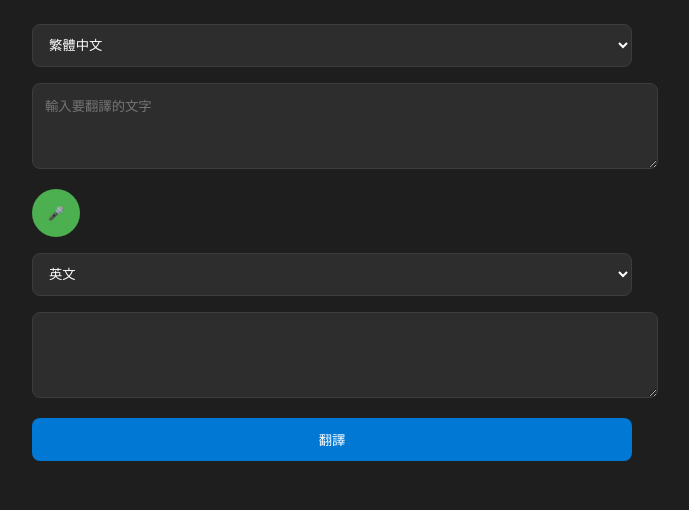
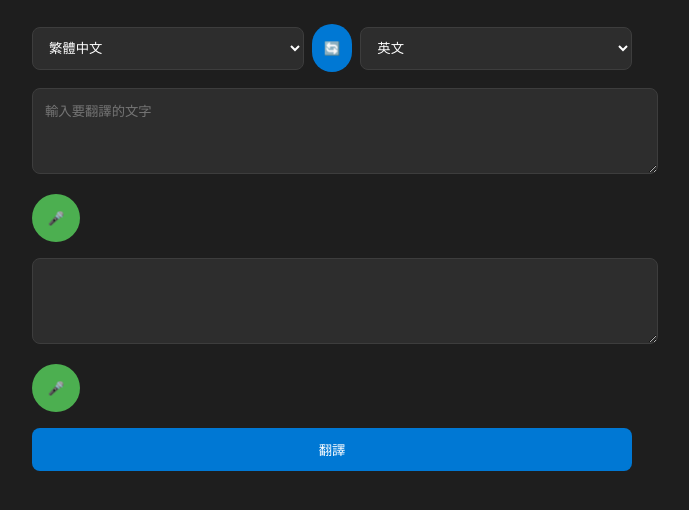
Before and after one commit to marmotkit/trainslator-1, a Python web app: template templates/index.html in a window 1280 px wide. Shown: the top 510 px of the page, without its empty margins (308-997 px from the left). Run offline with Jinja, Linux system fonts and the light colour scheme; the template is opened without the code that fills it, so the values that code supplies are empty.

Commit message:
feat: add language swap button and target language voice input

```diff
--- a/templates/index.html
+++ b/templates/index.html
@@ -42,38 +42,81 @@
         .mic-button.recording {
             background: #f44336;
         }
+        .language-controls {
+            display: flex;
+            align-items: center;
+            gap: 8px;
+        }
+        .swap-button {
+            width: 48px;
+            height: 48px;
+            border-radius: 24px;
+            background: #0078d4;
+            cursor: pointer;
+        }
     </style>
 </head>
 <body>
     <div class="container">
+        <div class="language-controls">
             <select id="sourceLang">
                 <option value="zh-TW">繁體中文</option>
                 <option value="en">英文</option>
                 <option value="ja">日文</option>
                 <option value="ko">韓文</option>
             </select>
-        <textarea id="sourceText" rows="4" placeholder="輸入要翻譯的文字"></textarea>
-        <button class="mic-button" id="micButton">🎤</button>
-
+            <button class="swap-button" onclick="swapLanguages()">🔄</button>
             <select id="targetLang">
                 <option value="en">英文</option>
                 <option value="zh-TW">繁體中文</option>
                 <option value="ja">日文</option>
                 <option value="ko">韓文</option>
             </select>
+        </div>
+        <textarea id="sourceText" rows="4" placeholder="輸入要翻譯的文字"></textarea>
+        <button class="mic-button" id="micButton">🎤</button>
+
         <textarea id="targetText" rows="4" readonly></textarea>
+        <button class="mic-button" id="targetMicButton">🎤</button>
         <button onclick="translate()">翻譯</button>
     </div>
 
     <script>
         const API_URL = window.location.origin;  // 自動使用當前域名
 
+        // 語言互換功能
+        function swapLanguages() {
+            const sourceLang = document.getElementById('sourceLang');
+            const targetLang = document.getElementById('targetLang');
+            const sourceText = document.getElementById('sourceText');
+            const targetText = document.getElementById('targetText');
+
+            // 交換語言選項
+            const tempLang = sourceLang.value;
+            sourceLang.value = targetLang.value;
+            targetLang.value = tempLang;
+
+            // 交換文本
+            const tempText = sourceText.value;
+            sourceText.value = targetText.value;
+            targetText.value = tempText;
+
+            // 如果有文本，執行翻譯
+            if (sourceText.value) {
+                translate();
+            }
+        }
+
         // 語音識別相關代碼
         const recognition = new webkitSpeechRecognition();
+        const targetRecognition = new webkitSpeechRecognition();
         let isRecording = false;
+        let isTargetRecording = false;
 
         recognition.continuous = false;
         recognition.interimResults = false;
+        targetRecognition.continuous = false;
+        targetRecognition.interimResults = false;
 
         document.getElementById('micButton').onclick = function() {
             if (!isRecording) {
@@ -87,10 +130,29 @@
             isRecording = !isRecording;
         };
 
+        document.getElementById('targetMicButton').onclick = function() {
+            if (!isTargetRecording) {
+                targetRecognition.lang = document.getElementById('targetLang').value;
+                targetRecognition.start();
+                this.classList.add('recording');
+            } else {
+                targetRecognition.stop();
+                this.classList.remove('recording');
+            }
+            isTargetRecording = !isTargetRecording;
+        };
+
         recognition.onresult = function(event) {
             const text = event.results[0][0].transcript;
             document.getElementById('sourceText').value = text;
             translate();
+        };
+
+        targetRecognition.onresult = function(event) {
+            const text = event.results[0][0].transcript;
+            document.getElementById('targetText').value = text;
+            // 交換語言並翻譯
+            swapLanguages();
         };
 
         // 翻譯功能
```
Lines whose indentation alone changed are shown as unchanged.
